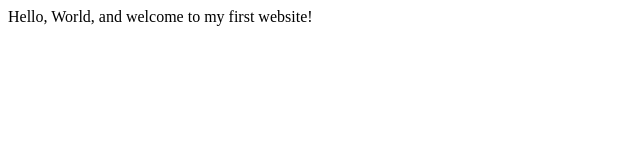
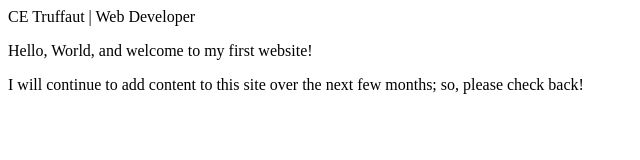
Before and after one commit to Taylor5522/Taylor5522.github.io, a plain HTML site: page index.html in a window 1280 px wide. Shown: the whole page, without its empty margins (0-640 px from the left). Drawn offline with Linux system fonts and the light colour scheme.

Commit message:
Update index.html 1
Skill Check 1

```diff
--- a/index.html
+++ b/index.html
@@ -3,9 +3,11 @@
     <head>
         <meta charset="utf-8">
         <meta name="viewport" content="width=device-width, initial-scale=1.0">
-        <title>My First Website</title>
+        <meta name="author" content="Taylor Shaver"
+        <title>CE Truffaut | Web Developer</title>
     </head>
     <body>
-       Hello, World, and welcome to my first website!
+       <p>Hello, World, and welcome to my first website!</p>
+        <p>I will continue to add content to this site over the next few months; so, please check back!</p>
     </body>
 </html>
```
